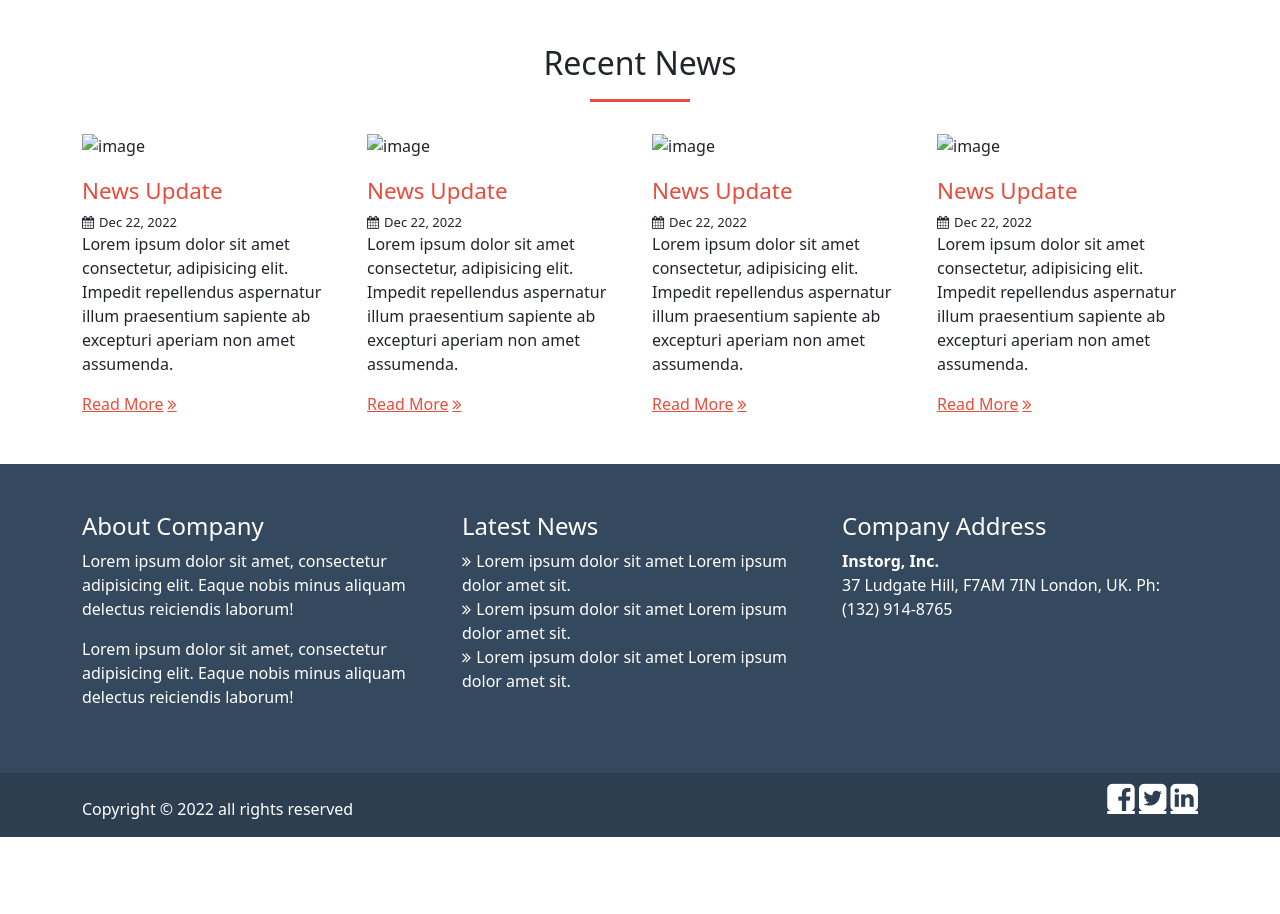
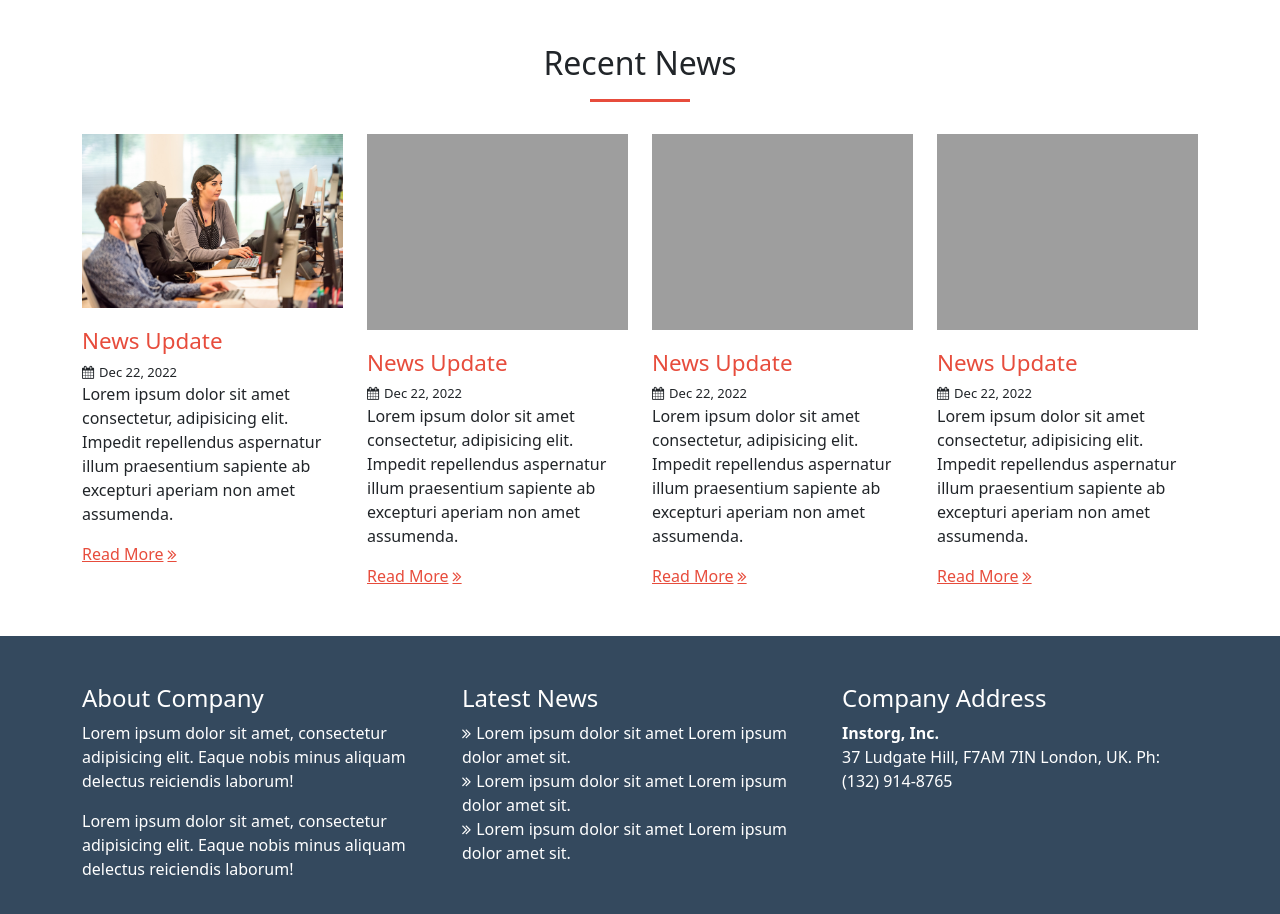
Before and after one commit to zobiakanwal/Instorg, a plain HTML site: page index.html in a window 1280 px wide. Shown: the part 1260-2174 px from the top of the page. Before the commit the page ends 2097 px from the top, so only its background shows below. Drawn offline with Linux system fonts and the light colour scheme; the site is published under a folder, as on GitHub Pages, so addresses that start at the root find nothing.

Commit message:
Update index.html

```diff
--- a/index.html
+++ b/index.html
@@ -101,7 +101,7 @@
                 </div>
 
                 <div class="col-lg-3 col-md-6 news">
-                    <img src="/Images/news1.jpg" alt="image">
+                    <img src="news1.jpg" alt="image">
                     <h3>News Update</h3>
                     <div class="post-date">Dec 22, 2022</div>
                     <p>Lorem ipsum dolor sit amet consectetur, adipisicing elit. Impedit repellendus aspernatur illum
@@ -109,7 +109,7 @@
                     <a class="readmore" href="#">Read More</a>
                 </div>
                 <div class="col-lg-3 col-md-6 news">
-                    <img src="/Images/news 2.jpg" alt="image">
+                    <img src="news 2.jpg" alt="image">
                     <h3>News Update</h3>
                     <div class="post-date">Dec 22, 2022</div>
                     <p>Lorem ipsum dolor sit amet consectetur, adipisicing elit. Impedit repellendus aspernatur illum
@@ -117,7 +117,7 @@
                     <a class="readmore" href="#">Read More</a>
                 </div>
                 <div class="col-lg-3 col-md-6 news">
-                    <img src="/Images/news 3.jpg" alt="image">
+                    <img src="news 3.jpg" alt="image">
                     <h3>News Update</h3>
                     <div class="post-date">Dec 22, 2022</div>
                     <p>Lorem ipsum dolor sit amet consectetur, adipisicing elit. Impedit repellendus aspernatur illum
@@ -125,7 +125,7 @@
                     <a class="readmore" href="#">Read More</a>
                 </div>
                 <div class="col-lg-3 col-md-6 news">
-                    <img src="/Images/news 4.jpg" alt="image">
+                    <img src="news 4.jpg" alt="image">
                     <h3>News Update</h3>
                     <div class="post-date">Dec 22, 2022</div>
                     <p>Lorem ipsum dolor sit amet consectetur, adipisicing elit. Impedit repellendus aspernatur illum
```
